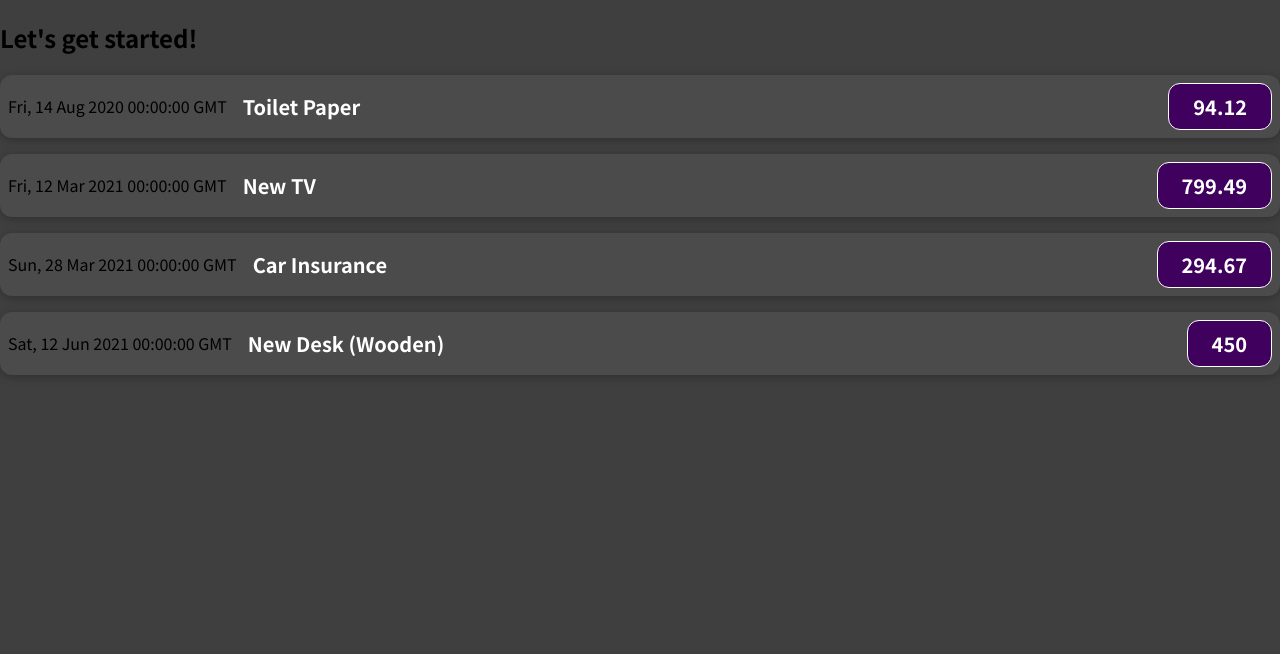
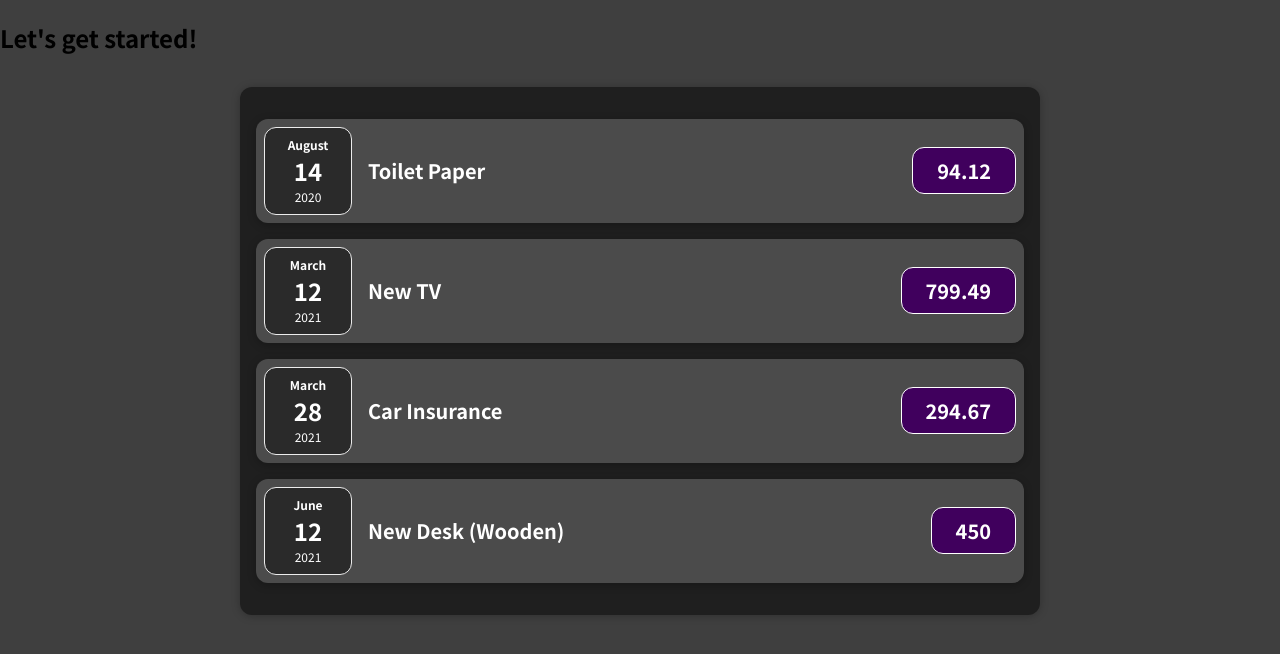
Before and after one commit to ilkayaktas/react-complete-guide, a JavaScript app: page / in a window 1280 px wide. Shown: the top 654 px of the page. Built offline with nearby package versions, Linux system fonts and the light colour scheme.

Commit message:
ExpenseDate component is created. Expenses component is created.

```diff
--- a/src/App.js
+++ b/src/App.js
@@ -1,3 +1,4 @@
+import Expenses from './components/Expenses'
 import ExpenseItem from "./components/ExpenseItem";
 
 function App() {
@@ -23,15 +24,10 @@
         },
     ];
 
-
-
   return (
       <div>
         <h2>Let's get started!</h2>
-        <ExpenseItem title={expenses[0].title} amount={expenses[0].amount} date={expenses[0].date}></ExpenseItem>
-        <ExpenseItem title={expenses[1].title} amount={expenses[1].amount} date={expenses[1].date}></ExpenseItem>
-        <ExpenseItem title={expenses[2].title} amount={expenses[2].amount} date={expenses[2].date}></ExpenseItem>
-        <ExpenseItem title={expenses[3].title} amount={expenses[3].amount} date={expenses[3].date}></ExpenseItem>
+        <Expenses items={expenses}/>
       </div>
   );
 }
--- /dev/null
+++ b/src/components/ExpenseDate.css
@@ -0,0 +1,26 @@
+.expense-date {
+    display: flex;
+    flex-direction: column;
+    width: 5.5rem;
+    height: 5.5rem;
+    border: 1px solid #ececec;
+    background-color: #2a2a2a;
+    color: white;
+    border-radius: 12px;
+    align-items: center;
+    justify-content: center;
+}
+
+.expense-date__month {
+    font-size: 0.75rem;
+    font-weight: bold;
+}
+
+.expense-date__year {
+    font-size: 0.75rem;
+}
+
+.expense-date__day {
+    font-size: 1.5rem;
+    font-weight: bold;
+}
--- /dev/null
+++ b/src/components/ExpenseDate.js
@@ -0,0 +1,17 @@
+import './ExpenseDate.css'
+
+function ExpenseDate(props){
+    const month = props.date.toLocaleString('en-US', {month : 'long'});
+    const day = props.date.toLocaleString('en-US', {day : '2-digit'});
+    const year = props.date.getFullYear();
+
+    return (
+        <div className='expense-date'>
+            <div className='expense-date__month'>{month}</div>
+            <div className='expense-date__day'>{day}</div>
+            <div className='expense-date__year'>{year}</div>
+        </div>
+    );
+}
+
+export default ExpenseDate;
--- a/src/components/ExpenseItem.js
+++ b/src/components/ExpenseItem.js
@@ -1,9 +1,12 @@
 import "./ExpenseItem.css";
+import ExpenseDate from './ExpenseDate'
 
 function ExpenseItem(props) {
+
+
     return (
         <div className="expense-item">
-            <div>{props.date.toUTCString()}</div>
+            <ExpenseDate date={props.date}/>
             <div className="expense-item__description">
                 <h2>{props.title}</h2>
                 <div className="expense-item__price">{props.amount}</div>
--- /dev/null
+++ b/src/components/Expenses.css
@@ -0,0 +1,9 @@
+.expenses {
+    padding: 1rem;
+    background-color: rgb(31, 31, 31);
+    margin: 2rem auto;
+    width: 50rem;
+    max-width: 95%;
+    border-radius: 12px;
+    box-shadow: 0 1px 8px rgba(0, 0, 0, 0.25);
+}
--- /dev/null
+++ b/src/components/Expenses.js
@@ -0,0 +1,15 @@
+import ExpenseItem from "./ExpenseItem";
+import './Expenses.css'
+
+function Expenses(props){
+    return (
+      <div className='expenses'>
+          <ExpenseItem title={props.items[0].title} amount={props.items[0].amount} date={props.items[0].date}/>
+          <ExpenseItem title={props.items[1].title} amount={props.items[1].amount} date={props.items[1].date}/>
+          <ExpenseItem title={props.items[2].title} amount={props.items[2].amount} date={props.items[2].date}/>
+          <ExpenseItem title={props.items[3].title} amount={props.items[3].amount} date={props.items[3].date}/>
+      </div>
+    );
+}
+
+export default Expenses;
```
Also changed, not shown: 2 other files (tests, documents, lock files or other folders).
